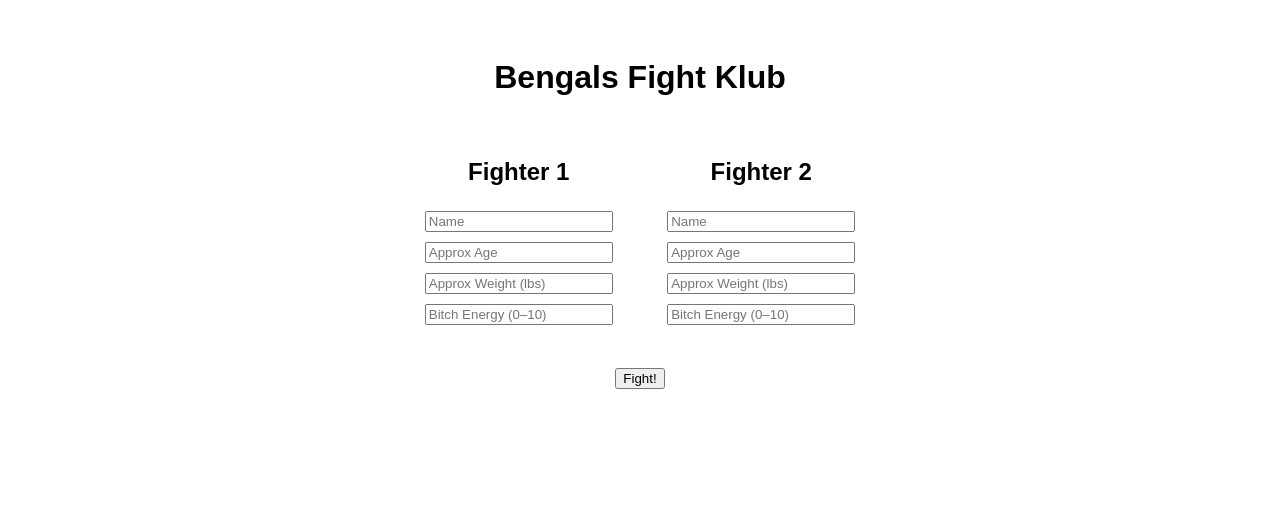
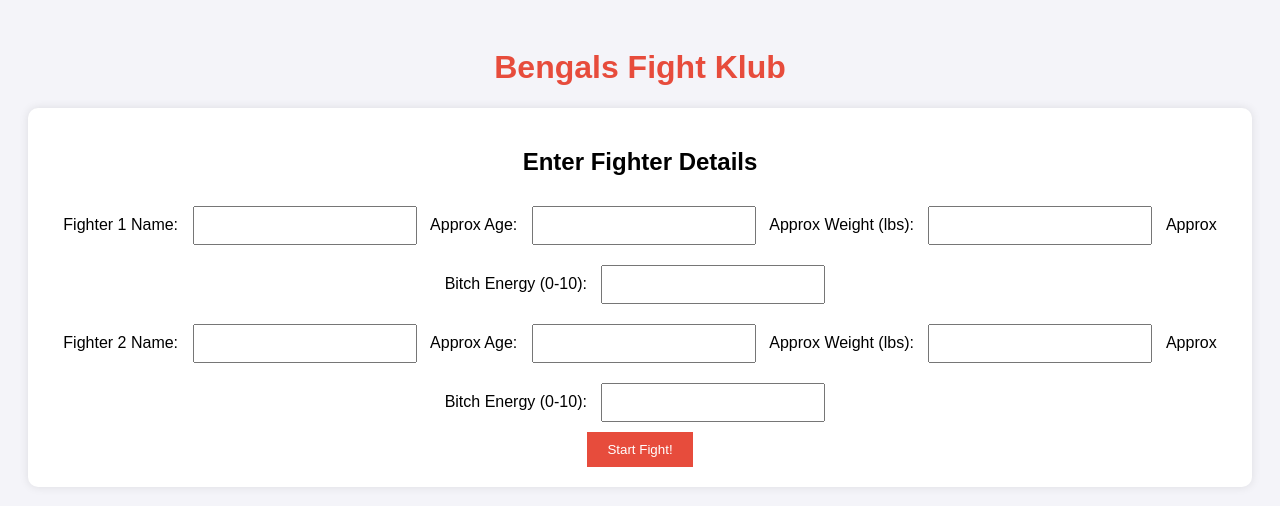
Before and after one commit to truongtnguyen88/Fight-Simulator, a Python web app: template templates/index.html in a window 1280 px wide. Shown: the top 506 px of the page. Run offline with Jinja, Linux system fonts and the light colour scheme; the template is opened without the code that fills it, so the values that code supplies are empty.

Commit message:
Added avatars and updated UI

```diff
--- a/templates/index.html
+++ b/templates/index.html
@@ -1,42 +1,112 @@
 <!DOCTYPE html>
-<html>
+<html lang="en">
 <head>
+    <meta charset="UTF-8">
+    <meta name="viewport" content="width=device-width, initial-scale=1.0">
     <title>Bengals Fight Klub</title>
     <style>
         body {
-            font-family: Arial;
+            font-family: Arial, sans-serif;
+            background-color: #f4f4f9;
             text-align: center;
-            padding: 30px;
+            padding: 20px;
         }
-        input {
-            width: 180px;
-            margin: 5px;
+        h1 {
+            color: #e74c3c;
+        }
+        .form-container, .result-container {
+            margin-top: 20px;
+            background-color: white;
+            padding: 20px;
+            border-radius: 10px;
+            box-shadow: 0 0 10px rgba(0, 0, 0, 0.1);
+        }
+        .form-container input, .form-container select {
+            margin: 10px;
+            padding: 10px;
+            width: 200px;
+        }
+        .form-container button {
+            background-color: #e74c3c;
+            color: white;
+            padding: 10px 20px;
+            border: none;
+            cursor: pointer;
+        }
+        .form-container button:hover {
+            background-color: #c0392b;
         }
         .fighter {
             display: inline-block;
             margin: 20px;
         }
+        .fighter img {
+            width: 150px;
+            height: 150px;
+            border-radius: 50%;
+        }
+        .fighter-name {
+            font-weight: bold;
+        }
+        .score {
+            font-size: 18px;
+            margin-top: 10px;
+        }
+        .winner {
+            font-size: 24px;
+            color: #e74c3c;
+        }
     </style>
 </head>
 <body>
-    <h1>Bengals Fight Klub</h1>
-    <form action="/fight" method="POST">
-        <div class="fighter">
-            <h2>Fighter 1</h2>
-            <input type="text" name="name1" placeholder="Name"><br>
-            <input type="number" name="age1" placeholder="Approx Age"><br>
-            <input type="number" name="weight1" placeholder="Approx Weight (lbs)"><br>
-            <input type="number" name="be1" placeholder="Bitch Energy (0–10)"><br>
+
+<h1>Bengals Fight Klub</h1>
+
+<div class="form-container">
+    <h2>Enter Fighter Details</h2>
+    <form method="POST">
+        <div>
+            <label for="fighter1_name">Fighter 1 Name:</label>
+            <input type="text" name="fighter1_name" required>
+            <label for="fighter1_age">Approx Age:</label>
+            <input type="number" name="fighter1_age" required>
+            <label for="fighter1_weight">Approx Weight (lbs):</label>
+            <input type="number" name="fighter1_weight" required>
+            <label for="fighter1_bitch_energy">Approx Bitch Energy (0-10):</label>
+            <input type="number" name="fighter1_bitch_energy" min="0" max="10" required>
         </div>
-        <div class="fighter">
-            <h2>Fighter 2</h2>
-            <input type="text" name="name2" placeholder="Name"><br>
-            <input type="number" name="age2" placeholder="Approx Age"><br>
-            <input type="number" name="weight2" placeholder="Approx Weight (lbs)"><br>
-            <input type="number" name="be2" placeholder="Bitch Energy (0–10)"><br>
+        <div>
+            <label for="fighter2_name">Fighter 2 Name:</label>
+            <input type="text" name="fighter2_name" required>
+            <label for="fighter2_age">Approx Age:</label>
+            <input type="number" name="fighter2_age" required>
+            <label for="fighter2_weight">Approx Weight (lbs):</label>
+            <input type="number" name="fighter2_weight" required>
+            <label for="fighter2_bitch_energy">Approx Bitch Energy (0-10):</label>
+            <input type="number" name="fighter2_bitch_energy" min="0" max="10" required>
         </div>
-        <br><br>
-        <button type="submit">Fight!</button>
+        <button type="submit">Start Fight!</button>
     </form>
+</div>
+
+{% if fighter1 and fighter2 %}
+<div class="result-container">
+    <h2>Fight Results</h2>
+    <div class="fighter">
+        <img src="{{ url_for('static', filename=fighter1['avatar']) }}" alt="Fighter 1">
+        <div class="fighter-name">{{ fighter1['name'] }}</div>
+        <div class="score">Score: {{ score1 }}</div>
+    </div>
+    <div class="fighter">
+        <img src="{{ url_for('static', filename=fighter2['avatar']) }}" alt="Fighter 2">
+        <div class="fighter-name">{{ fighter2['name'] }}</div>
+        <div class="score">Score: {{ score2 }}</div>
+    </div>
+    <div class="winner">
+        <p>{{ winner }}</p>
+    </div>
+</div>
+{% endif %}
+
 </body>
 </html>
```
Also changed, not shown: app.py (+24 -36 lines), avatar1.jpeg.png (deleted), avatar2.png (deleted).
